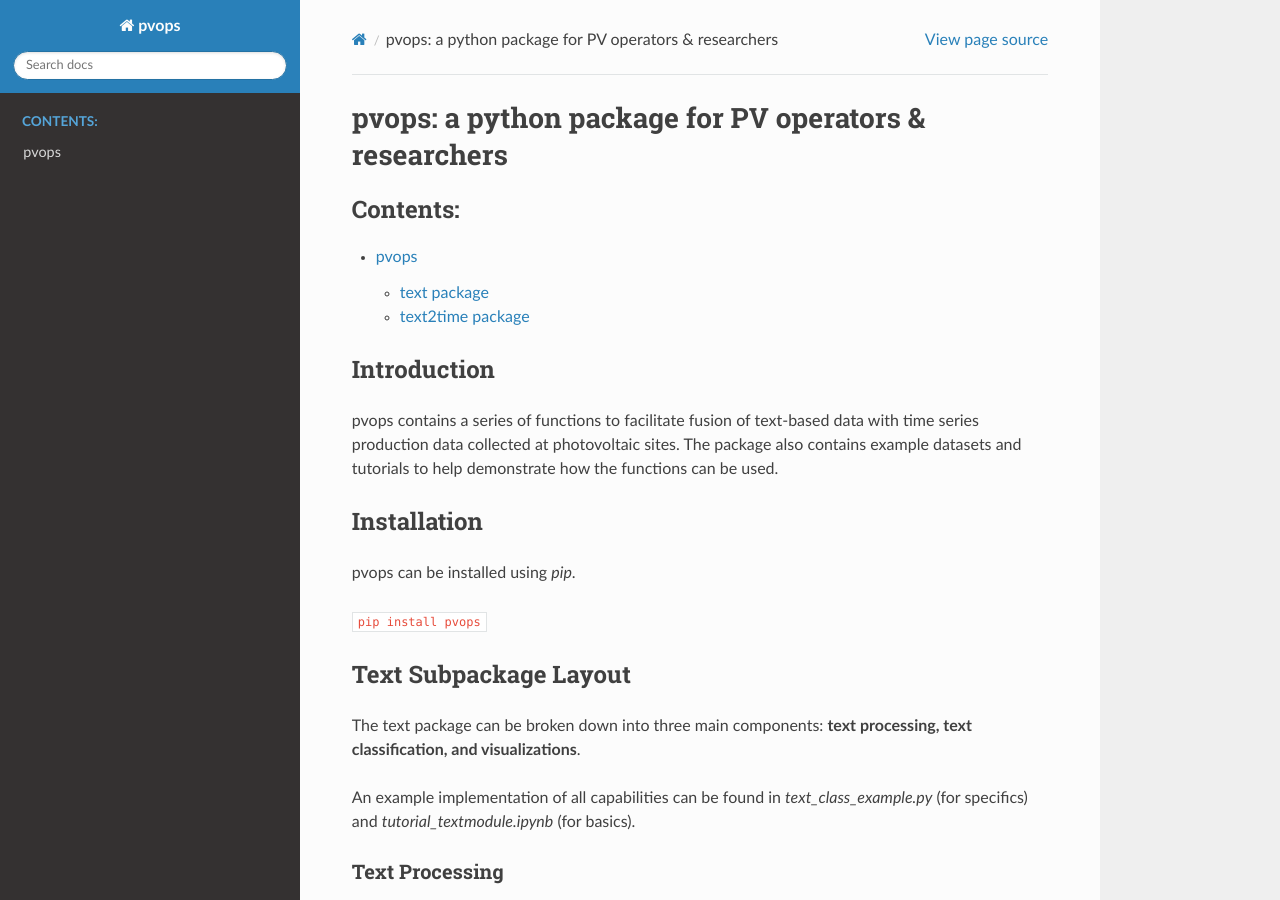
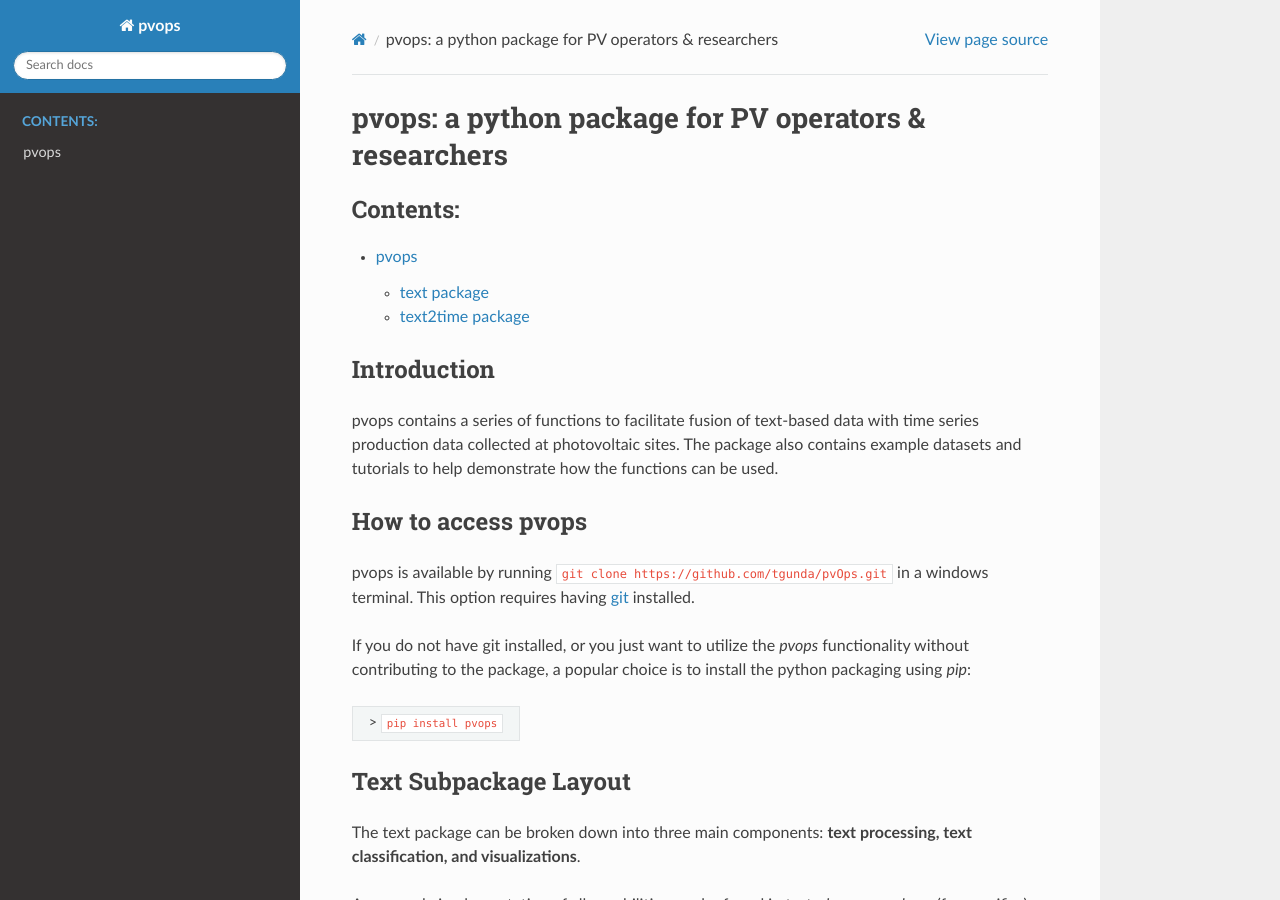
Before and after one commit to sandialabs/pvOps, a Sphinx documentation site: the page built from docs/index.rst, in a window 1280 px wide and 900 px high. Built offline with Sphinx 7.4.7 and the Read the Docs theme 2.0.0, drawn with Linux system fonts in a browser that asks for light colours.

Commit message:
add install suggestions to index.rst

```diff
--- a/docs/index.rst
+++ b/docs/index.rst
@@ -14,12 +14,15 @@ Introduction
 ============
 pvops contains a series of functions to facilitate fusion of text-based data with time series production data collected at photovoltaic sites. The package also contains example datasets and tutorials to help demonstrate how the functions can be used.
 
-Installation
-=============
-pvops can be installed using `pip`.
+How to access pvops
+========================
+pvops is available by running ``git clone https://github.com/tgunda/pvOps.git`` in a windows terminal. This option requires having `git <https://git-scm.com/>`_ installed.
 
-``pip install pvops``
+If you do not have git installed, or you just want to utilize the *pvops* functionality without contributing to the package, a popular choice is to install the python packaging using `pip`:
 
++------------------------+
+|>  ``pip install pvops``|
++------------------------+
 
 Text Subpackage Layout
 ======================
```
